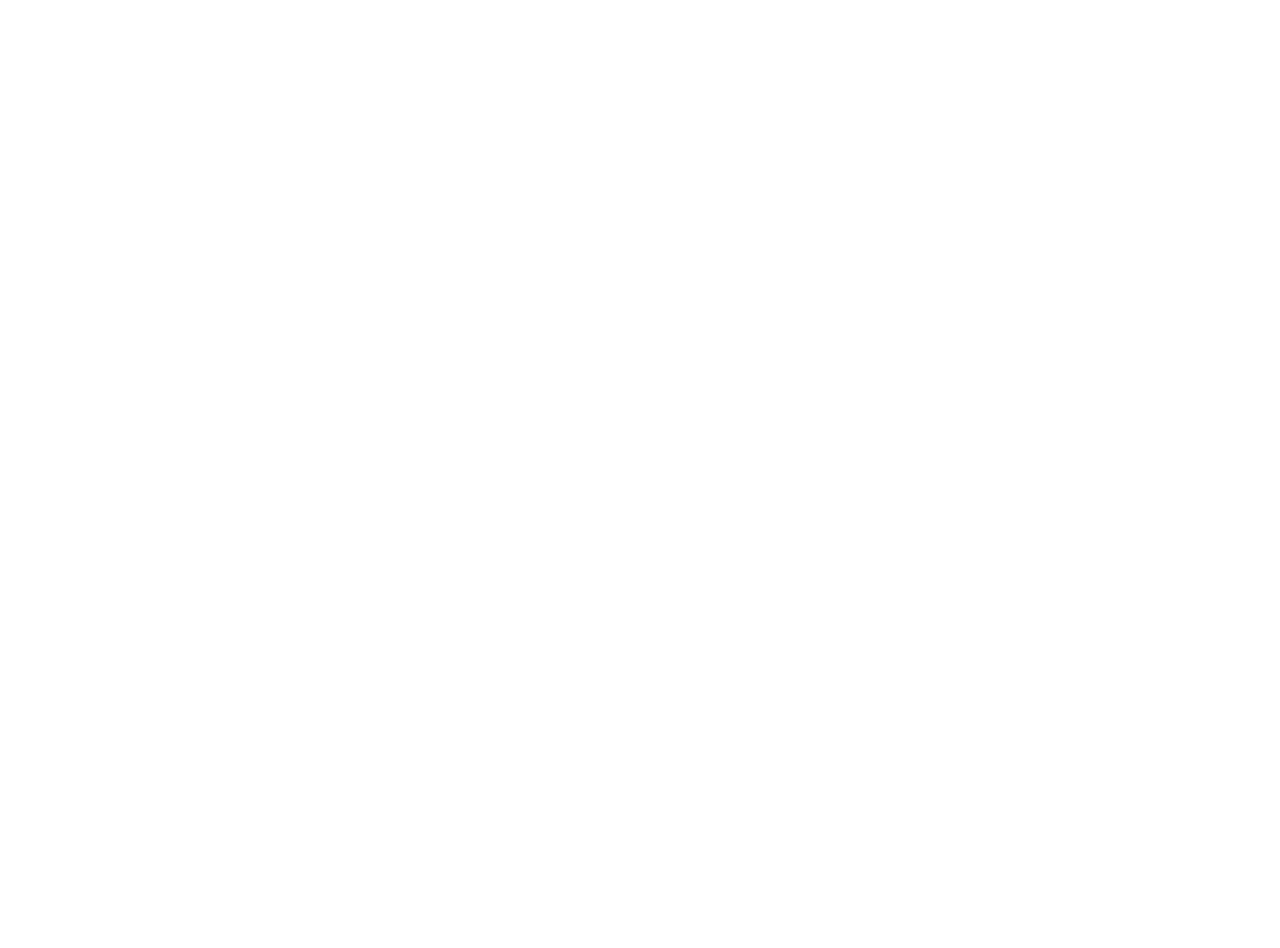
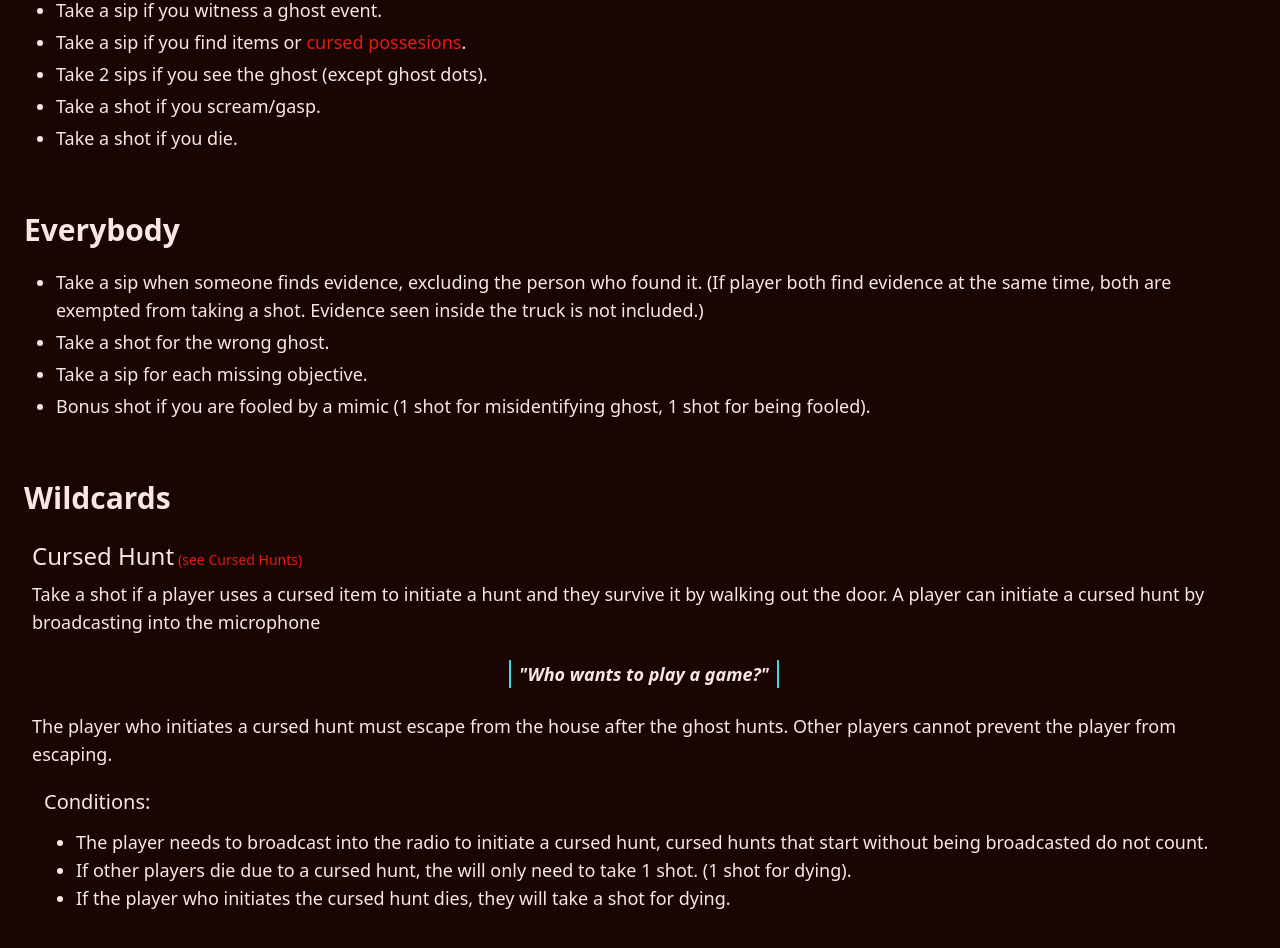
Before and after one commit to kohisama/phasmo-drinking-game, a React (Create React App) app: page / in a window 1280 px wide. Shown: the part 340-1288 px from the top of the page. Before the commit the page ends 800 px from the top, so only its background shows below. Built offline with nearby package versions, Linux system fonts and the light colour scheme.

Commit message:
Includes basic styling and content

```diff
--- a/src/App.js
+++ b/src/App.js
@@ -1,8 +1,14 @@
+import EverybodyRules from './components/EverybodyRules';
 import Intro from './components/Intro'
+import PlayerRules from './components/PlayerRules';
+import Wildcards from './components/Wildcards';
 function App() {
   return (
     <div>
       <Intro />
+      <PlayerRules />
+      <EverybodyRules />
+      <Wildcards />
     </div>
   );
 }
--- /dev/null
+++ b/src/components/EverybodyRules.jsx
@@ -0,0 +1,32 @@
+import React from 'react'
+
+
+const PLAYER_RULES = [
+  <p>Take a sip when someone finds evidence, excluding the person who found it. (If player both find evidence at the same time, both are exempted from taking a shot. Evidence seen inside the truck is not included.)</p>,
+  <p>Take a shot for the wrong ghost.</p>,
+  <p>Take a sip for each missing objective.</p>,
+  <p>Bonus shot if you are fooled by a mimic (1 shot for misidentifying ghost, 1 shot for being fooled).</p>
+]
+
+const EverybodyRules = () => {
+  return (
+    <div className='w-full pb-14'>
+      <div className='w-full max-w-[1440px]'>
+        <div className='flex flex-col px-6 text-default text-lg'>
+          <h2 className='text-3xl font-bold mb-5'>Everybody</h2>
+          <div className='pl-8'>
+            <ul className='list-disc'>
+              {PLAYER_RULES.map((items,index) => {
+                return (
+                  <li key={index} className='pb-1'>{items}</li>
+                )
+              })}
+            </ul>
+          </div>
+        </div>
+      </div>
+    </div>
+  )
+}
+
+export default EverybodyRules
--- a/src/components/Intro.jsx
+++ b/src/components/Intro.jsx
@@ -3,7 +3,15 @@
 const Intro = () => {
   return (
     <div>
-      <h1>HELLOOOO</h1>
+      <div className='w-full py-14'>
+        <div className='w-full max-w-[1440px] mx-auto'>
+          <div className='flex flex-col px-6 text-default text-lg'>
+            <h1 className='text-5xl font-bold mb-4'>Phasmo Drinking Game Ruleset</h1>
+            <p className='mb-5'>Choose your own drink. Control your own weight, its up to you to manage your own intake. Ideally you want to bring a drink you can enjoy but will still give a good buzz.</p>
+            <p className='font-medium text-xl'>The fun is in participation, what fun is it if you do not particpate?</p>
+          </div>
+        </div>
+      </div>
     </div>
   )
 }
--- /dev/null
+++ b/src/components/PlayerRules.jsx
@@ -0,0 +1,33 @@
+import React from 'react'
+
+
+const PLAYER_RULES = [
+  <p>Take a sip if you witness a ghost event.</p>,
+  <p>Take a sip if you find items or <a href='https://phasmophobia.fandom.com/wiki/Cursed_possession' rel='noreferrer' target='_blank' className='a-link'>cursed possesions</a>.</p>,
+  <p>Take 2 sips if you see the ghost (except ghost dots).</p>,
+  <p>Take a shot if you scream/gasp.</p>,
+  <p>Take a shot if you die.</p>
+]
+
+const PlayerRules = () => {
+  return (
+    <div className='w-full pb-14'>
+      <div className='w-full max-w-[1440px]'>
+        <div className='flex flex-col px-6 text-default text-lg'>
+          <h2 className='text-3xl font-bold mb-5'>Player Rules</h2>
+          <div className='pl-8'>
+            <ul className='list-disc'>
+              {PLAYER_RULES.map((items,index) => {
+                return (
+                  <li key={index} className='pb-1'>{items}</li>
+                )
+              })}
+            </ul>
+          </div>
+        </div>
+      </div>
+    </div>
+  )
+}
+
+export default PlayerRules
--- /dev/null
+++ b/src/components/Wildcards.jsx
@@ -0,0 +1,41 @@
+import React from 'react'
+
+const Wildcards = () => {
+  return (
+    <div>
+      <div className='w-full pb-14'>
+        <div className='w-full max-w-[1440px] mx-auto'>
+          <div className='flex flex-col px-6 text-default text-lg'>
+            <h2 className='text-3xl font-bold mb-6'>Wildcards</h2>
+            <div className='pl-2'>
+              <h3 className='font-medium text-2xl mb-2'>
+                Cursed Hunt<span>
+                  <a
+                    href='https://phasmophobia.fandom.com/wiki/Hunt#Cursed_hunts'
+                    rel='noreferrer'
+                    target='_blank'
+                    className='text-sm a-link pl-1'>
+                    (see Cursed Hunts)
+                  </a>
+                </span>
+              </h3>
+              <p>Take a shot if a player uses a cursed item to initiate a hunt and they survive it by walking out the door. A player can initiate a cursed hunt by broadcasting into the microphone</p>
+              <p className='font-bold italic mx-auto my-6 w-fit px-2 border-l-2 border-r-2 border-primary'>"Who wants to play a game?"</p>
+              <p>The player who initiates a cursed hunt must escape from the house after the ghost hunts. Other players cannot prevent the player from escaping.</p>
+              <div className='pl-3'>
+                <h4 className='text-xl font-medium mt-5 mb-3'>Conditions:</h4>
+                <ul className='list-disc pl-8'>
+                  <li>The player needs to broadcast into the radio to initiate a cursed hunt, cursed hunts that start without being broadcasted do not count.</li>
+                  <li>If other players die due to a cursed hunt, the will only need to take 1 shot. (1 shot for dying).</li>
+                  <li>If the player who initiates the cursed hunt dies, they will take a shot for dying.</li>
+                </ul>
+              </div>
+            </div>
+          </div>
+        </div>
+      </div>
+    </div>
+  )
+}
+
+export default Wildcards
--- a/src/index.css
+++ b/src/index.css
@@ -1,3 +1,23 @@
 @tailwind base;
 @tailwind components;
 @tailwind utilities;
+
+:root {
+  --background : #1a0505;
+  --accent: #e41c11;
+}
+
+/* Custom CSS */
+body {
+  background-color: var(--background);
+}
+
+.a-link {
+  color: var(--accent);
+}
+
+.a-link:hover {
+  text-decoration: underline;
+  text-decoration-thickness: 2px;
+  text-underline-offset: 2px;
+}
--- a/tailwind.config.js
+++ b/tailwind.config.js
@@ -4,7 +4,16 @@
     "./src/**/*.{js,jsx,ts,tsx}",
   ],
   theme: {
-    extend: {},
+    extend: {
+      colors: {
+        default: '#fae6e5',
+        primary: '#3fdbe4',
+        primaryText: '#4365fe',
+        secondary: '#3a0603',
+        accent: '#e41c11',
+        background: '#1a0505'
+      }
+    },
   },
   plugins: [],
 }
```
